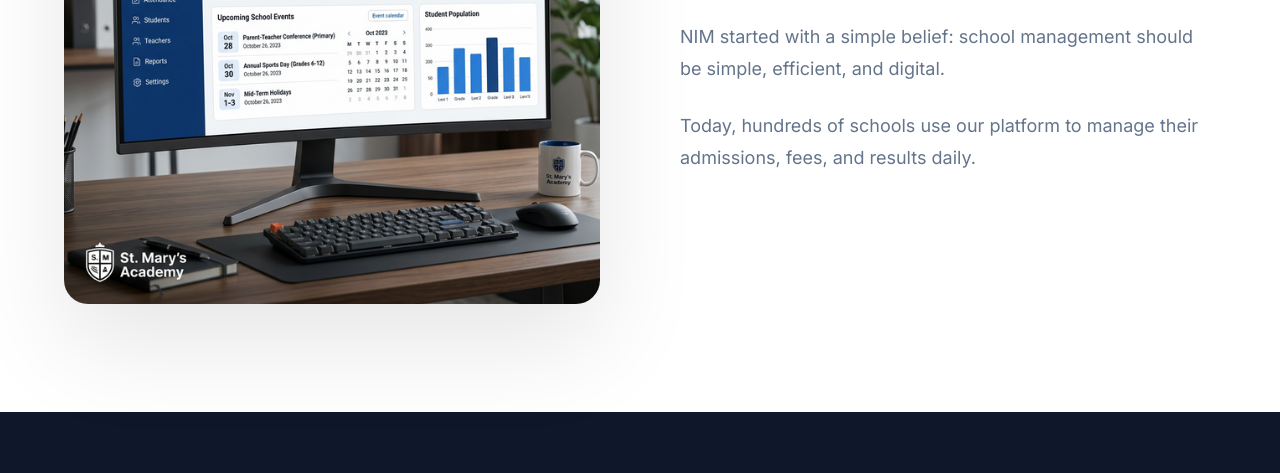
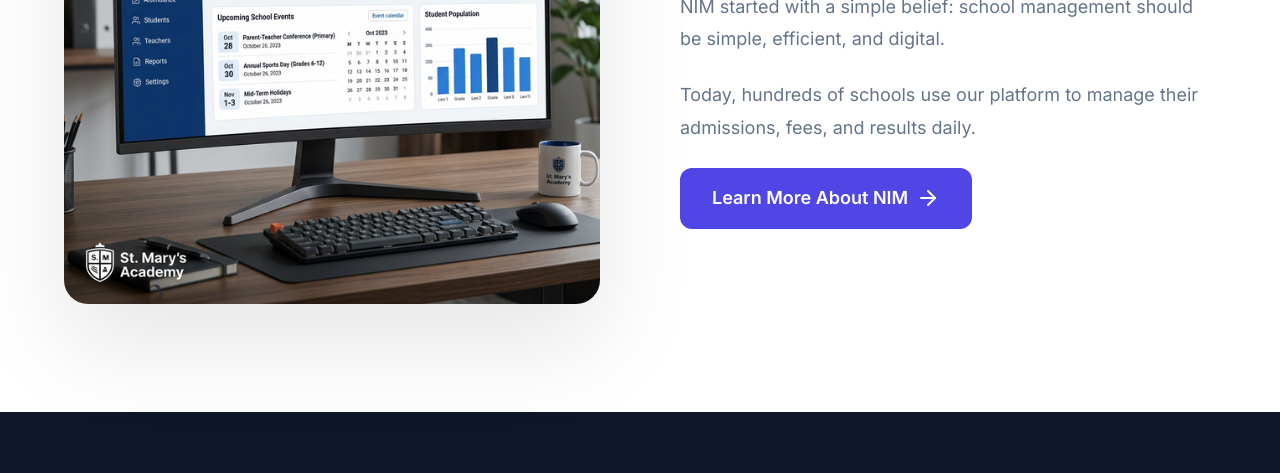
Before and after one commit to amina-ndi/NIM-branding-website, a plain HTML site: page about.html in a window 1280 px wide. Shown: the part 821-1294 px from the top of the page. Drawn offline with nearby package versions, Linux system fonts and the light colour scheme.

Commit message:
Added button to About section: Empowering the Next Generation

```diff
--- a/about.html
+++ b/about.html
@@ -128,6 +128,9 @@
                     <p>NIM started with a simple belief: school management should be simple, efficient, and digital.</p>
                     <p>Today, hundreds of schools use our platform to manage their admissions, fees, and results daily.
                     </p>
+                    <a href="signup.html" class="btn btn-primary btn-lg">
+                        Learn More About NIM <i data-lucide="arrow-right"></i>
+                    </a>
                 </div>
             </div>
         </div>
```
